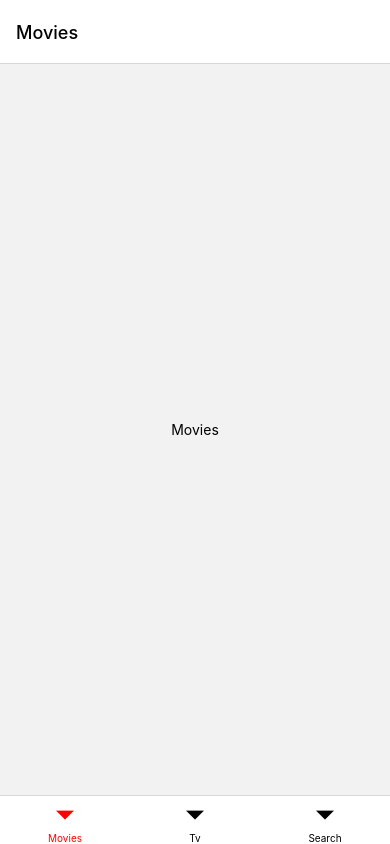
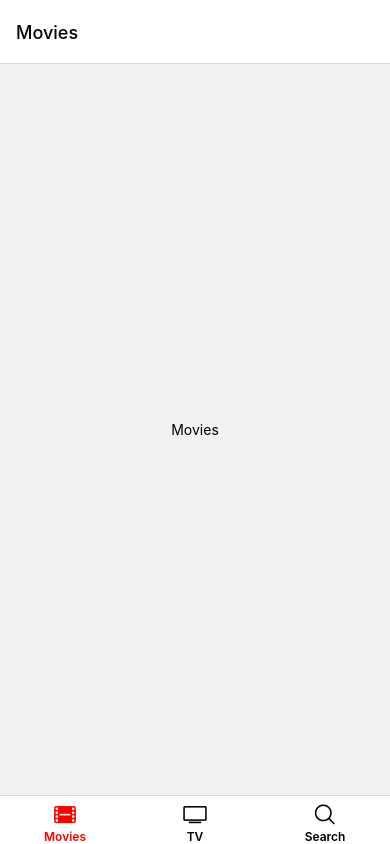
Before and after one commit to EumMericano-Study/noovies-react-native, a React Native app: screen /Movies in a window 390 px wide. Built offline with nearby package versions, Linux system fonts and the light colour scheme.

Commit message:
feat: Add tab icons

```diff
--- a/navigation/Tabs.js
+++ b/navigation/Tabs.js
@@ -1,6 +1,7 @@
 import { createBottomTabNavigator } from "@react-navigation/bottom-tabs";
 import { View, Text } from "react-native-web";
 import { useColorScheme } from "react-native";
+import { Ionicons } from "@expo/vector-icons";
 
 import Movies from "../screens/Movies";
 import Tv from "../screens/Tv";
@@ -10,8 +11,6 @@ const Tab = createBottomTabNavigator();
 
 const Tabs = () => {
   const isDark = useColorScheme() === "dark";
-
-  console.log(isDark);
 
   return (
     <Tab.Navigator
@@ -26,6 +25,11 @@ const Tabs = () => {
         tabBarStyle: {
           backgroundColor: isDark ? "black" : "white",
         },
+        tabBarLabelStyle: {
+          fontSize: 12,
+          fontWeight: "600",
+          marginTop: -3,
+        },
         tabBarActiveTintColor: "red",
         tabBarInactiveTintColor: isDark ? "white" : "black",
       }}
@@ -34,9 +38,42 @@ const Tabs = () => {
         name="Movies"
         component={Movies}
         //option : 해당 스크린에만 스타일 적용
+        options={{
+          tabBarIcon: ({ focused, color, size }) => (
+            <Ionicons
+              name={focused ? "film" : "film-outline"}
+              color={color}
+              size={size}
+            />
+          ),
+        }}
       />
-      <Tab.Screen name="Tv" component={Tv} />
-      <Tab.Screen name="Search" component={Search} />
+      <Tab.Screen
+        name="TV"
+        component={Tv}
+        options={{
+          tabBarIcon: ({ focused, color, size }) => (
+            <Ionicons
+              name={focused ? "tv" : "tv-outline"}
+              color={color}
+              size={size}
+            />
+          ),
+        }}
+      />
+      <Tab.Screen
+        name="Search"
+        component={Search}
+        options={{
+          tabBarIcon: ({ focused, color, size }) => (
+            <Ionicons
+              name={focused ? "search" : "search-outline"}
+              color={color}
+              size={size}
+            />
+          ),
+        }}
+      />
     </Tab.Navigator>
   );
 };
```
